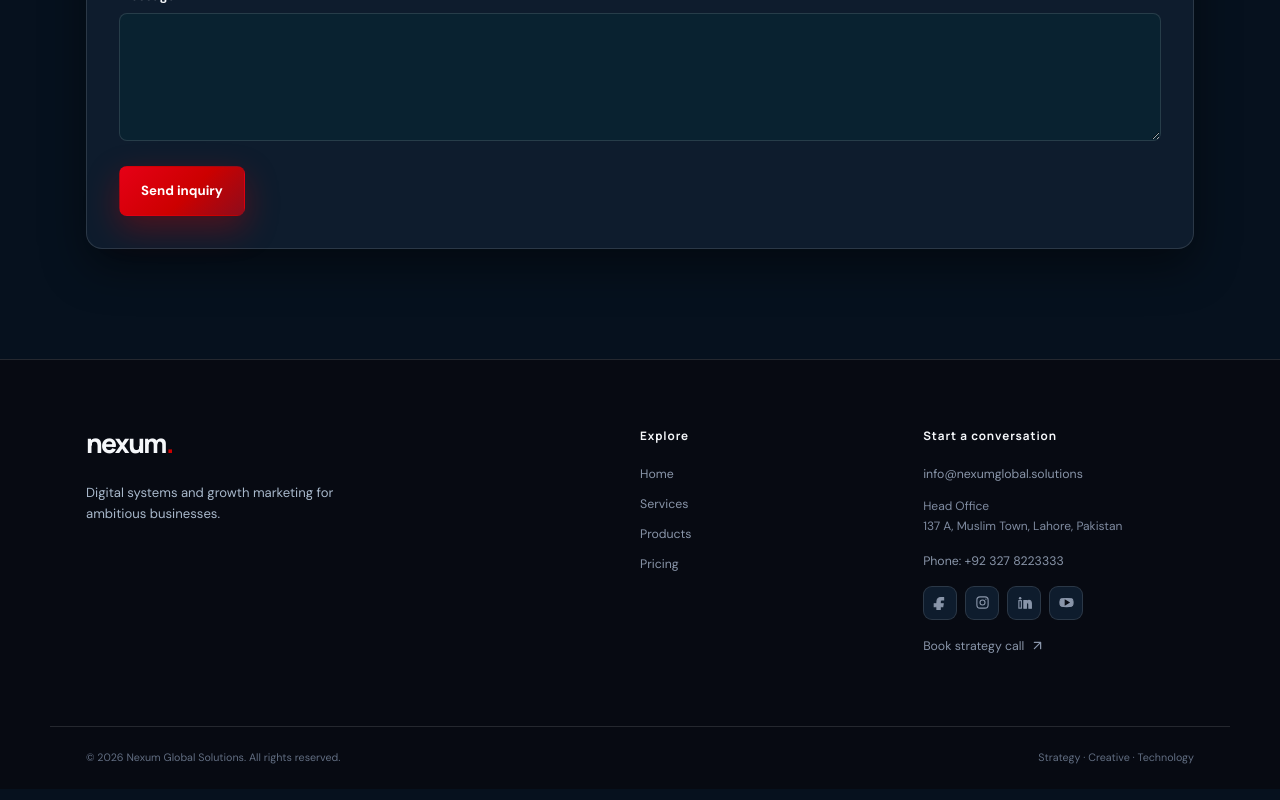
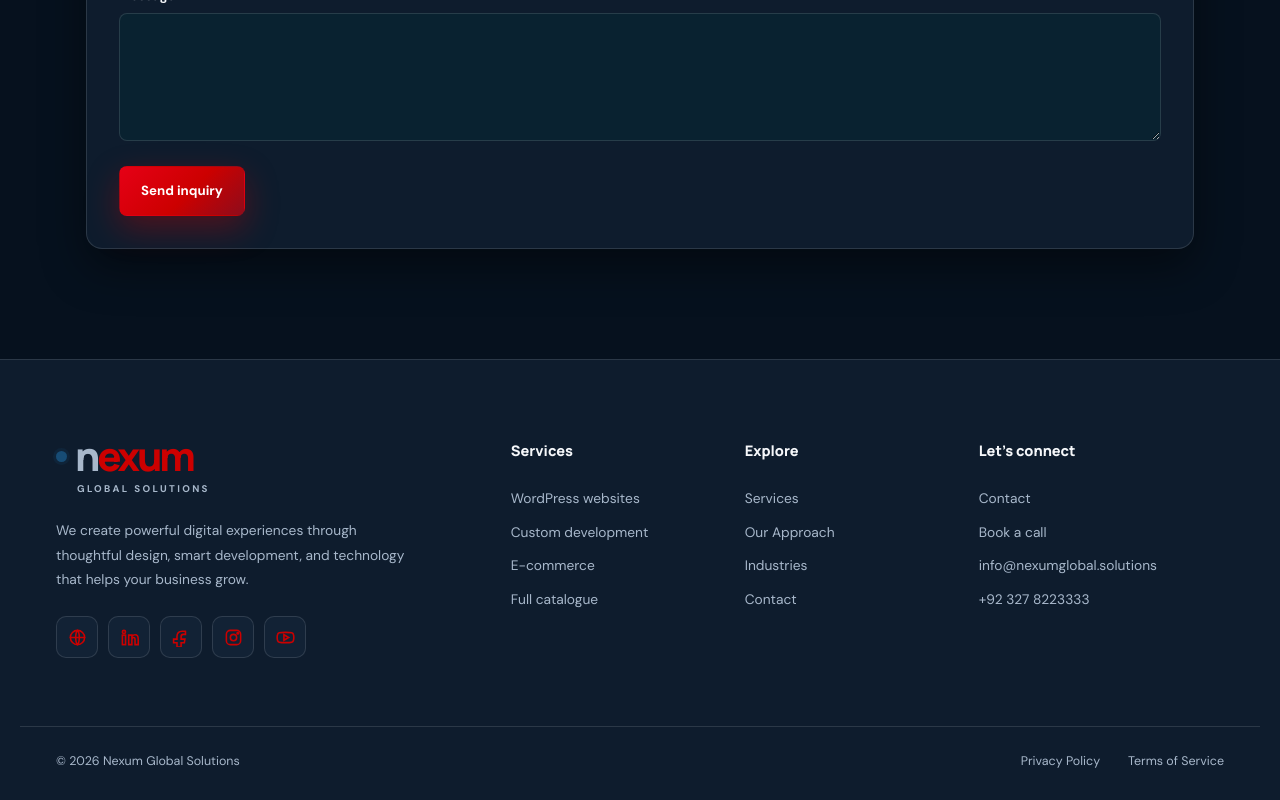
Before and after one commit to UmnaZainab/nexum-website, a React (Vite) app: page / in a window 1280 px wide. Shown: the part 3920-4720 px from the top of the page. Built offline with nearby package versions, Linux system fonts and the light colour scheme.

Commit message:
Update footer to match Nexum Global Solutions design

```diff
--- a/src/NexumApp.jsx
+++ b/src/NexumApp.jsx
@@ -12,7 +12,7 @@ const BookingContext = createContext(() => {})
 
 const navItems = [
   ['Home', '/'], ['Services', '/services'], ['Products', '/#products'],
-  ['Pricing', '/pricing'], ['Contact', '/#contact'],
+  ['Pricing', '/pricing'], ['Contact', '/contact'],
 ]
 
 function ScrollManager() {
@@ -86,7 +86,7 @@ function BookingModal({ open, onClose }) {
         <div><span>STRATEGY CALL</span><h2 id="booking-title">Choose a time that works.</h2><a className="booking-open-link" href={CALENDLY_URL} target="_blank" rel="noopener noreferrer">Open Calendly in a new tab <ArrowUpRight size={14} /></a></div>
         <button onClick={onClose} aria-label="Close appointment scheduler"><X size={22} /></button>
       </div>
-      <iframe title="Schedule a call with Nexum" src={`${CALENDLY_URL}?embed_type=Inline&hide_gdpr_banner=1&background_color=0b1020&text_color=eff3ff&primary_color=8b7cf6`} />
+      <iframe title="Schedule a call with Nexum" src={`${CALENDLY_URL}?embed_type=Inline&hide_gdpr_banner=1&background_color=0e1c2d&text_color=f5f7fa&primary_color=cc0000`} />
     </section>
   </div>
 }
@@ -111,33 +111,42 @@ function Header() {
 }
 
 function Footer() {
-  return <footer>
+  return <footer className="site-footer">
     <div className="footer-main">
-      <div className="footer-brand"><strong>nexum<span>.</span></strong><p>Digital systems and growth marketing for ambitious businesses.</p></div>
-      <div><h3>Explore</h3>{navItems.slice(0, 4).map(([label, href]) => <NavLink key={href} to={href}>{label}</NavLink>)}</div>
-      <div className="footer-contact">
-        <h3>Start a conversation</h3>
+      <div className="footer-brand">
+        <NavLink to="/" className="footer-logo" aria-label="Nexum Global Solutions home">
+          <span className="footer-logo-wordmark"><i aria-hidden="true" /> <span className="footer-logo-n">n</span><span className="footer-logo-exum">exum</span></span>
+          <span className="footer-logo-subtitle">GLOBAL SOLUTIONS</span>
+        </NavLink>
+        <p>We create powerful digital experiences through thoughtful design, smart development, and technology that helps your business grow.</p>
+        <div className="footer-socials" aria-label="Nexum Global Solutions social media profiles">
+          <a href="https://nexumglobal.solutions/" target="_blank" rel="noopener noreferrer" aria-label="Website"><Globe2 size={19} /></a>
+          <a href="https://www.linkedin.com/company/nexum-global-solutions/" target="_blank" rel="noopener noreferrer" aria-label="LinkedIn"><svg viewBox="0 0 24 24" aria-hidden="true"><rect x="3" y="9" width="4" height="12"/><circle cx="5" cy="5" r="2"/><path d="M11 21V9h4v1.8c1-1.4 2.3-2.2 4-2.2 3 0 4 2 4 5.4v7h-4v-6.2c0-1.6-.5-2.7-1.9-2.7-1.5 0-2.1 1.1-2.1 3.1V21Z"/></svg></a>
+          <a href="https://www.facebook.com/nexumglobalsolutions/" target="_blank" rel="noopener noreferrer" aria-label="Facebook"><svg viewBox="0 0 24 24" aria-hidden="true"><path d="M14 8h3V4.2c-.5-.1-2.2-.2-4.1-.2C9 4 6.3 6.4 6.3 10.8V14H2v4.7h4.3V24h5.2v-5.3h4.1L16.3 14h-4.8v-2.8C11.5 9.8 11.9 8 14 8Z"/></svg></a>
+          <a href="https://www.instagram.com/nexumglobalsolutions/" target="_blank" rel="noopener noreferrer" aria-label="Instagram"><svg viewBox="0 0 24 24" aria-hidden="true"><rect x="3" y="3" width="18" height="18" rx="5"/><circle cx="12" cy="12" r="4"/><circle cx="17.4" cy="6.6" r="1"/></svg></a>
+          <a href="https://www.youtube.com/@NexumGlobalSolutions" target="_blank" rel="noopener noreferrer" aria-label="YouTube"><svg viewBox="0 0 24 24" aria-hidden="true"><path d="M22 8.2a3 3 0 0 0-2.1-2.1C18 5.6 15.4 5.5 12 5.5s-6 .1-7.9.6A3 3 0 0 0 2 8.2c-.5 1.5-.5 3.8-.5 3.8s0 2.3.5 3.8a3 3 0 0 0 2.1 2.1c1.9.5 4.5.6 7.9.6s6-.1 7.9-.6a3 3 0 0 0 2.1-2.1c.5-1.5.5-3.8.5-3.8s0-2.3-.5-3.8Z"/><path d="m10 15.5 6-3.5-6-3.5Z"/></svg></a>
+        </div>
+      </div>
+      <nav className="footer-column" aria-label="Footer services"><h3>Services</h3>
+        <NavLink to="/services#wordpress">WordPress websites</NavLink>
+        <NavLink to="/services#custom-development">Custom development</NavLink>
+        <NavLink to="/services#ecommerce">E-commerce</NavLink>
+        <NavLink to="/#products">Full catalogue</NavLink>
+      </nav>
+      <nav className="footer-column" aria-label="Footer explore"><h3>Explore</h3>
+        <NavLink to="/services">Services</NavLink>
+        <NavLink to="/services#process">Our Approach</NavLink>
+        <NavLink to="/services#industries">Industries</NavLink>
+        <NavLink to="/contact">Contact</NavLink>
+      </nav>
+      <div className="footer-column"><h3>Let's connect</h3>
+        <NavLink to="/contact">Contact</NavLink>
+        <BookButton className="footer-link-button">Book a call</BookButton>
         <a href="mailto:info@nexumglobal.solutions">info@nexumglobal.solutions</a>
-        <p className="footer-address">Head Office<br />137 A, Muslim Town, Lahore, Pakistan</p>
-        <a href="tel:+923278223333">Phone: +92 327 8223333</a>
-        <div className="footer-socials" aria-label="Nexum Global Solutions social media profiles">
-          <a href="https://www.facebook.com/nexumglobalsolutions/" target="_blank" rel="noreferrer" aria-label="Facebook">
-            <svg viewBox="0 0 24 24" aria-hidden="true"><path d="M14 8h3V4.2c-.5-.1-2.2-.2-4.1-.2C9 4 6.3 6.4 6.3 10.8V14H2v4.7h4.3V24h5.2v-5.3h4.1L16.3 14h-4.8v-2.8C11.5 9.8 11.9 8 14 8Z"/></svg>
-          </a>
-          <a href="https://www.instagram.com/nexumglobalsolutions/" target="_blank" rel="noreferrer" aria-label="Instagram">
-            <svg viewBox="0 0 24 24" aria-hidden="true"><rect x="3" y="3" width="18" height="18" rx="5"/><circle cx="12" cy="12" r="4"/><circle cx="17.4" cy="6.6" r="1" className="social-fill"/></svg>
-          </a>
-          <a href="https://www.linkedin.com/company/nexum-global-solutions/" target="_blank" rel="noreferrer" aria-label="LinkedIn">
-            <svg viewBox="0 0 24 24" aria-hidden="true"><rect x="3" y="9" width="4" height="12"/><circle cx="5" cy="5" r="2" className="social-fill"/><path d="M11 21V9h4v1.8c1-1.4 2.3-2.2 4-2.2 3 0 4 2 4 5.4v7h-4v-6.2c0-1.6-.5-2.7-1.9-2.7-1.5 0-2.1 1.1-2.1 3.1V21Z"/></svg>
-          </a>
-          <a href="https://www.youtube.com/@NexumGlobalSolutions" target="_blank" rel="noreferrer" aria-label="YouTube">
-            <svg viewBox="0 0 24 24" aria-hidden="true"><path d="M22 8.2a3 3 0 0 0-2.1-2.1C18 5.6 15.4 5.5 12 5.5s-6 .1-7.9.6A3 3 0 0 0 2 8.2c-.5 1.5-.5 3.8-.5 3.8s0 2.3.5 3.8a3 3 0 0 0 2.1 2.1c1.9.5 4.5.6 7.9.6s6-.1 7.9-.6a3 3 0 0 0 2.1-2.1c.5-1.5.5-3.8.5-3.8s0-2.3-.5-3.8Z"/><path d="m10 15.5 6-3.5-6-3.5Z" className="social-play"/></svg>
-          </a>
-        </div>
-        <BookButton className="text-link">Book strategy call <ArrowUpRight size={15} /></BookButton>
+        <a href="tel:+923278223333">+92 327 8223333</a>
       </div>
     </div>
-    <div className="footer-bottom"><span>© 2026 Nexum Global Solutions. All rights reserved.</span><span>Strategy · Creative · Technology</span></div>
+    <div className="footer-bottom"><span>© 2026 Nexum Global Solutions</span><nav aria-label="Legal links"><NavLink to="/privacy">Privacy Policy</NavLink><NavLink to="/terms">Terms of Service</NavLink></nav></div>
   </footer>
 }
 
@@ -214,6 +223,36 @@ function ContactForm() {
   </form>
 }
 
+function ContactSection() {
+  return <section className="section contact-section" id="contact">
+    <Reveal><div><p className="eyebrow">CONTACT NEXUM</p><h2>What could your next stage of growth look like?</h2><p>Tell us where you are today. In a focused 30-minute call, we’ll identify the clearest opportunity and outline the first steps.</p></div></Reveal>
+    <Reveal delay={100}><div className="contact-card"><span>NO GENERIC SALES PITCH</span><h3>A practical strategy conversation.</h3><ul><li><CheckCircle2 size={17}/>Clarify your highest-leverage goal</li><li><CheckCircle2 size={17}/>Explore the right channels or systems</li><li><CheckCircle2 size={17}/>Leave with a clear next step</li></ul><BookButton /></div></Reveal>
+    <Reveal className="contact-form-wrap"><ContactForm /></Reveal>
+  </section>
+}
+
+function ContactPage() {
+  return <><section className="section legal-intro"><p className="eyebrow">LET'S CONNECT</p><h1>Tell us what you want to build.</h1><p className="lede">Share your goals and we’ll help you find a clear next step.</p></section><ContactSection /></>
+}
+
+function PrivacyPage() {
+  return <section className="section legal-page"><p className="eyebrow">NEXUM GLOBAL SOLUTIONS</p><h1>Privacy Policy</h1><div className="legal-content">
+    <h2>Information you share</h2><p>When you send an inquiry through this website, we receive the details you enter: your name, email address, optional phone number and company, service interest, and message.</p>
+    <h2>How we use it</h2><p>We use inquiry details to respond to your request and discuss the services you asked about. If you book a call, scheduling takes place through Calendly, which handles the information you provide there under its own privacy practices.</p>
+    <h2>External links</h2><p>Our social media and website links lead to external services with their own privacy practices.</p>
+    <h2>Questions and requests</h2><p>To ask about information you sent through this website, email <a href="mailto:info@nexumglobal.solutions">info@nexumglobal.solutions</a> or use our <NavLink to="/contact">contact page</NavLink>.</p>
+  </div></section>
+}
+
+function TermsPage() {
+  return <section className="section legal-page"><p className="eyebrow">NEXUM GLOBAL SOLUTIONS</p><h1>Terms of Service</h1><div className="legal-content">
+    <h2>Using this website</h2><p>This website describes Nexum Global Solutions and its services. You may use it to learn about our work, contact us, and request a consultation.</p>
+    <h2>Service engagements</h2><p>Website content and starting prices are informational. Any project scope, deliverables, timeline, fees, and other service terms are agreed separately in a written proposal or agreement.</p>
+    <h2>Content and external services</h2><p>Site content may change as our offerings evolve. Booking a call uses Calendly, and links to social platforms lead to external services governed by their own terms.</p>
+    <h2>Questions</h2><p>For questions about this website or a potential engagement, email <a href="mailto:info@nexumglobal.solutions">info@nexumglobal.solutions</a> or use our <NavLink to="/contact">contact page</NavLink>.</p>
+  </div></section>
+}
+
 function Home() {
   return <>
     <section className="hero section-wide">
@@ -233,11 +272,7 @@ function Home() {
     <section className="section impact-strip">
       {[['01','Find demand','Be present when buyers are actively searching.'],['02','Create preference','Build a brand people recognize and trust.'],['03','Convert intent','Remove friction from the path to action.'],['04','Scale intelligently','Use data and automation to compound growth.']].map(([n,t,c], i)=><Reveal as="article" delay={i*70} key={t}><span>{n}</span><h3>{t}</h3><p>{c}</p></Reveal>)}
     </section>
-    <section className="section contact-section" id="contact">
-      <Reveal><div><p className="eyebrow">CONTACT NEXUM</p><h2>What could your next stage of growth look like?</h2><p>Tell us where you are today. In a focused 30-minute call, we’ll identify the clearest opportunity and outline the first steps.</p></div></Reveal>
-      <Reveal delay={100}><div className="contact-card"><span>NO GENERIC SALES PITCH</span><h3>A practical strategy conversation.</h3><ul><li><CheckCircle2 size={17}/>Clarify your highest-leverage goal</li><li><CheckCircle2 size={17}/>Explore the right channels or systems</li><li><CheckCircle2 size={17}/>Leave with a clear next step</li></ul><BookButton /></div></Reveal>
-      <Reveal className="contact-form-wrap"><ContactForm /></Reveal>
-    </section>
+    <ContactSection />
   </>
 }
 
@@ -262,7 +297,13 @@ function Services() {
     <section className="page-hero section-wide"><Reveal><p className="signal"><i /> INTEGRATED GROWTH SERVICES</p><h1>Transform your brand. <span>Scale your revenue.</span></h1><p className="lede">We combine digital strategy, performance media, social creativity, and measurement into one accountable growth partnership.</p><div className="hero-actions"><BookButton/><a href="#capabilities" className="button secondary">See our capabilities <ArrowUpRight size={17}/></a></div></Reveal><Reveal delay={120}><div className="hero-side-note"><Globe2 size={28}/><span>CONNECTED BY DESIGN</span><p>Search captures intent. Social builds preference. Creative earns attention. Data tells us what to do next.</p></div></Reveal></section>
     <div id="capabilities"><CapabilitySection eyebrow="DIGITAL MARKETING" title="Capture demand. Convert it with precision." copy="A performance foundation engineered to increase visibility, improve acquisition efficiency, and turn more visits into valuable actions." items={digitalServices}/></div>
     <CapabilitySection eyebrow="SOCIAL MEDIA MARKETING" title="Make your brand impossible to ignore." copy="A connected organic, paid, and creative system that turns consistent presence into audience trust and pipeline." items={socialServices} alt/>
-    <section className="section process-section"><Reveal><SectionIntro eyebrow="THE NEXUM PROCESS" title="A clear path from ambition to momentum." copy="Five focused stages keep teams aligned, decisions fast, and every iteration connected to the outcome." /></Reveal><div className="process-roadmap">{process.map(([n,t,c],i)=><Reveal as="article" delay={i*70} key={n}><div><span>{n}</span><i /></div><h3>{t}</h3><p>{c}</p></Reveal>)}</div></section>
+    <section className="section web-services"><Reveal><SectionIntro eyebrow="WEBSITES & DIGITAL PRODUCTS" title="Build a stronger digital foundation." copy="From content-led websites to tailored commerce and business systems, each build is shaped around its users and goals." /></Reveal><div className="three-grid">
+      <article className="capability-card" id="wordpress"><div className="icon-shell"><Globe2 size={22}/></div><h3>WordPress websites</h3><p>Flexible, easy-to-manage websites built for clear content, fast navigation, and conversion.</p></article>
+      <article className="capability-card" id="custom-development"><div className="icon-shell"><Layers3 size={22}/></div><h3>Custom development</h3><p>Purpose-built digital tools and platforms for workflows that need more than a template.</p></article>
+      <article className="capability-card" id="ecommerce"><div className="icon-shell"><Target size={22}/></div><h3>E-commerce</h3><p>Shopping experiences that make it easier for customers to discover, choose, and buy.</p></article>
+    </div></section>
+    <section className="section industries-section" id="industries"><Reveal><SectionIntro eyebrow="WHO WE HELP" title="Solutions for teams at every stage." copy="We tailor the strategy and technology to the work in front of you, whether you are launching, growing, or improving complex operations." /></Reveal></section>
+    <section className="section process-section" id="process"><Reveal><SectionIntro eyebrow="THE NEXUM PROCESS" title="A clear path from ambition to momentum." copy="Five focused stages keep teams aligned, decisions fast, and every iteration connected to the outcome." /></Reveal><div className="process-roadmap">{process.map(([n,t,c],i)=><Reveal as="article" delay={i*70} key={n}><div><span>{n}</span><i /></div><h3>{t}</h3><p>{c}</p></Reveal>)}</div></section>
     <CTA eyebrow="YOUR NEXT MOVE STARTS HERE" title="Let’s find the fastest route to meaningful growth." copy="Book an exploratory strategy call. We’ll discuss your goals, current challenges, and where Nexum can create the greatest impact." />
   </>
 }
@@ -302,5 +343,5 @@ export default function NexumApp() {
   const [bookingOpen, setBookingOpen] = useState(false)
   const { pathname } = useLocation()
   const isAdmin = pathname === '/admin'
-  return <BookingContext.Provider value={() => setBookingOpen(true)}>{!isAdmin && <ScrollManager/>}{!isAdmin && <Header/>}<main><Routes><Route path="/admin" element={<Admin/>}/><Route path="/" element={<Home/>}/><Route path="/services" element={<Services/>}/><Route path="/pricing" element={<Pricing/>}/><Route path="*" element={<Home/>}/></Routes></main>{!isAdmin && <Footer/>}{!isAdmin && !bookingOpen && <ScrollToTopButton/>}{!isAdmin && <BookingModal open={bookingOpen} onClose={()=>setBookingOpen(false)}/>}</BookingContext.Provider>
+  return <BookingContext.Provider value={() => setBookingOpen(true)}>{!isAdmin && <ScrollManager/>}{!isAdmin && <Header/>}<main><Routes><Route path="/admin" element={<Admin/>}/><Route path="/" element={<Home/>}/><Route path="/services" element={<Services/>}/><Route path="/pricing" element={<Pricing/>}/><Route path="/contact" element={<ContactPage/>}/><Route path="/privacy" element={<PrivacyPage/>}/><Route path="/terms" element={<TermsPage/>}/><Route path="*" element={<Home/>}/></Routes></main>{!isAdmin && <Footer/>}{!isAdmin && !bookingOpen && <ScrollToTopButton/>}{!isAdmin && <BookingModal open={bookingOpen} onClose={()=>setBookingOpen(false)}/>}</BookingContext.Provider>
 }
--- a/src/nexum.css
+++ b/src/nexum.css
@@ -80,3 +80,45 @@ footer{border-top:1px solid var(--line);background:#070a12}.footer-main{width:mi
 body:has(.nav.open) .scroll-to-top{opacity:0;visibility:hidden;pointer-events:none}
 @media(max-width:820px){.scroll-to-top{right:14px;bottom:max(14px,env(safe-area-inset-bottom));width:48px;height:48px}.nav.open~.scroll-to-top{visibility:hidden}}
 @media(prefers-reduced-motion:reduce){.scroll-to-top{transition:none}}
+
+/* Four-column Nexum Global Solutions footer */
+.site-footer{background:#0E1C2D;border-top:1px solid var(--line)}
+.site-footer .footer-main{width:min(100%,1240px);padding:76px 36px 68px;grid-template-columns:minmax(270px,1.65fr) repeat(2,minmax(135px,.75fr)) minmax(210px,1fr);gap:44px 50px}
+.site-footer .footer-main > div.footer-column,.site-footer .footer-column{display:flex;flex-direction:column;align-items:flex-start;gap:13px;min-width:0}
+.site-footer .footer-column h3{font:800 .91rem/1.3 Manrope,sans-serif;letter-spacing:0;color:var(--text);margin:5px 0 15px}
+.site-footer .footer-column a,.site-footer .footer-link-button{color:var(--muted);font-size:.86rem;line-height:1.5;text-align:left;text-decoration:none}
+.site-footer .footer-column a:hover,.site-footer .footer-link-button:hover,.site-footer .footer-bottom a:hover{color:var(--red-bright)}
+.site-footer .footer-column a:focus-visible,.site-footer .footer-link-button:focus-visible,.site-footer .footer-socials a:focus-visible,.site-footer .footer-bottom a:focus-visible{outline:2px solid var(--red-bright);outline-offset:4px;border-radius:3px}
+.site-footer .footer-link-button{border:0;background:none;padding:0;cursor:pointer;font-family:inherit}
+.site-footer .footer-brand p{max-width:350px;margin:23px 0 24px;color:var(--muted);font-size:.86rem;line-height:1.8}
+.site-footer .footer-logo{display:inline-flex;flex-direction:column;align-items:flex-start;line-height:1;text-decoration:none}
+.site-footer .footer-logo-wordmark{display:flex;align-items:baseline;font:800 2.5rem/1 Manrope,sans-serif;letter-spacing:-.08em}
+.site-footer .footer-logo-wordmark i{align-self:center;width:11px;height:11px;margin:0 8px 0 0;border-radius:50%;background:#174C75;box-shadow:0 0 0 3px rgba(23,76,117,.16)}
+.site-footer .footer-logo-n{color:#A8B8CB}
+.site-footer .footer-logo-exum{color:#CC0000}
+.site-footer .footer-logo-subtitle{margin:7px 0 0 21px;color:var(--muted);font:800 .61rem/1.2 'DM Sans',sans-serif;letter-spacing:.24em}
+.site-footer .footer-socials{display:flex;gap:10px;flex-wrap:wrap;margin:0}
+.site-footer .footer-socials a{width:42px;height:42px;display:grid;place-items:center;border:1px solid var(--line);border-radius:10px;background:var(--surface2);color:#CC0000;transition:color .2s,border-color .2s,background .2s,transform .2s,box-shadow .2s}
+.site-footer .footer-socials a:hover{color:#FF3A4D;border-color:#CC0000;background:rgba(204,0,0,.1);transform:translateY(-3px);box-shadow:0 8px 22px rgba(204,0,0,.12)}
+.site-footer .footer-socials svg{width:19px;height:19px;fill:none;stroke:currentColor;stroke-width:2}
+.site-footer .footer-bottom{width:min(100%,1240px);padding:24px 36px 28px;color:var(--muted);font-size:.78rem;gap:24px}
+.site-footer .footer-bottom nav{display:flex;align-items:center;gap:28px}
+.site-footer .footer-bottom a{color:var(--muted);text-decoration:none;transition:color .2s}
+.legal-intro{padding-bottom:20px}
+.legal-intro h1{font-size:clamp(2.7rem,5vw,4.5rem)}
+.legal-page{min-height:65vh;max-width:900px;padding-top:90px;padding-bottom:100px}
+.legal-page h1{font-size:clamp(2.7rem,5vw,4.5rem);margin-bottom:48px}
+.legal-content{display:grid;gap:8px;max-width:740px}
+.legal-content h2{font-size:1.28rem;margin:28px 0 0;color:var(--text)}
+.legal-content p{font-size:.98rem;line-height:1.8;margin:0}
+.legal-content a{color:var(--red-bright);text-decoration:underline;text-underline-offset:3px}
+.web-services .capability-card{scroll-margin-top:110px}
+.industries-section{border-top:1px solid var(--line);border-bottom:1px solid var(--line)}
+@media(max-width:980px){.site-footer .footer-main{grid-template-columns:repeat(2,minmax(0,1fr));gap:48px 36px}.site-footer .footer-brand{grid-column:1/-1}.site-footer .footer-brand p{max-width:600px}}
+@media(max-width:580px){.site-footer .footer-main{grid-template-columns:1fr;padding:54px 22px;gap:42px}.site-footer .footer-brand{grid-column:auto}.site-footer .footer-bottom{padding:24px 78px 84px 22px;display:block}.site-footer .footer-bottom nav{margin-top:18px;flex-wrap:wrap;gap:12px 22px}}
+:root[data-theme="light"] .site-footer{background:#F4F7FB}
+:root[data-theme="light"] .site-footer .footer-logo-n{color:#63738A}
+:root[data-theme="light"] .site-footer .footer-logo-exum{color:#CC0000}
+:root[data-theme="light"] .site-footer .footer-socials a{background:#fff;border-color:rgba(11,22,38,.14);color:#CC0000}
+:root[data-theme="light"] .site-footer .footer-socials a:hover{background:#FFF1F3;border-color:#CC0000;color:#8E0C1B}
+:root[data-theme="light"] .site-footer .footer-column a:hover,:root[data-theme="light"] .site-footer .footer-link-button:hover,:root[data-theme="light"] .site-footer .footer-bottom a:hover{color:#8E0C1B}
```
